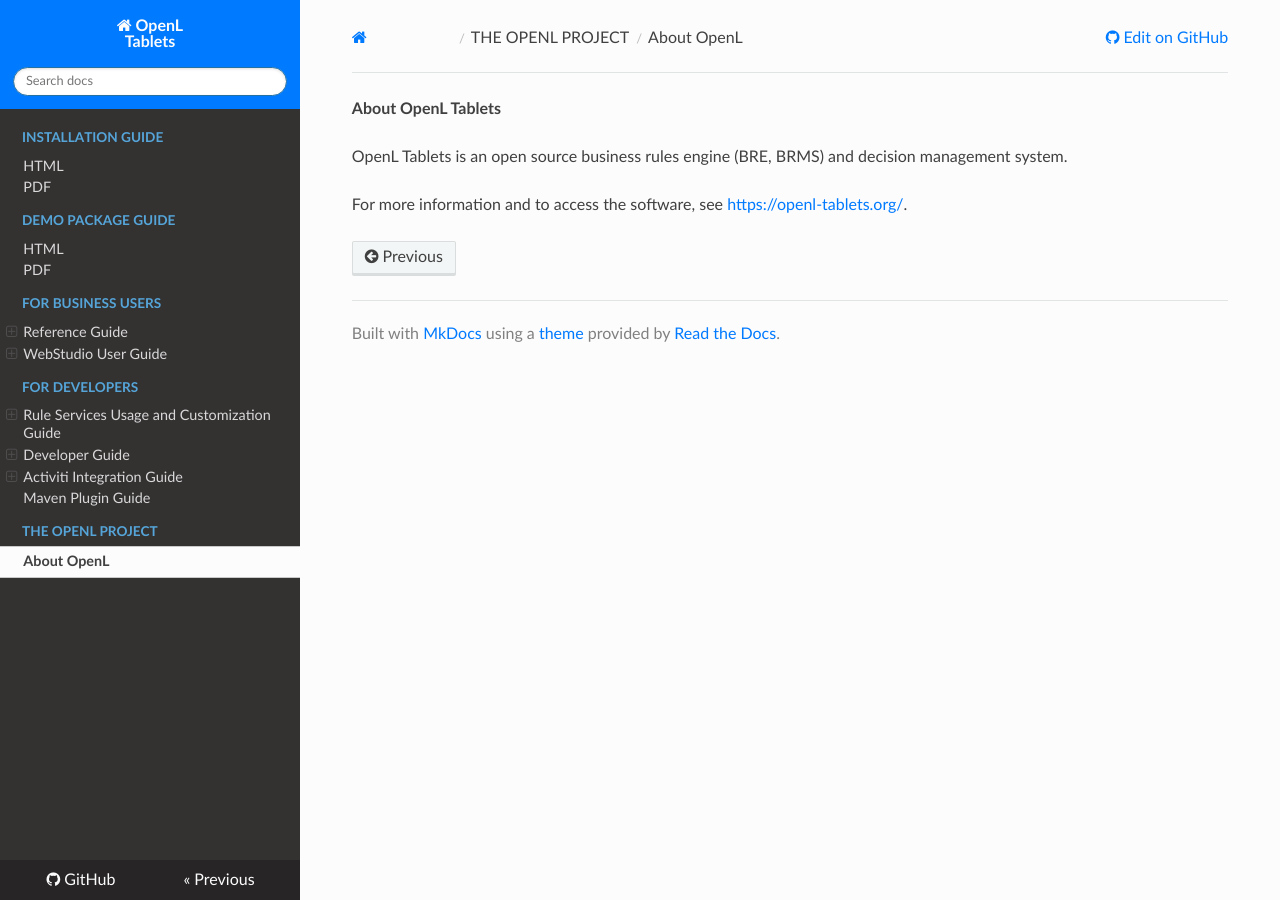
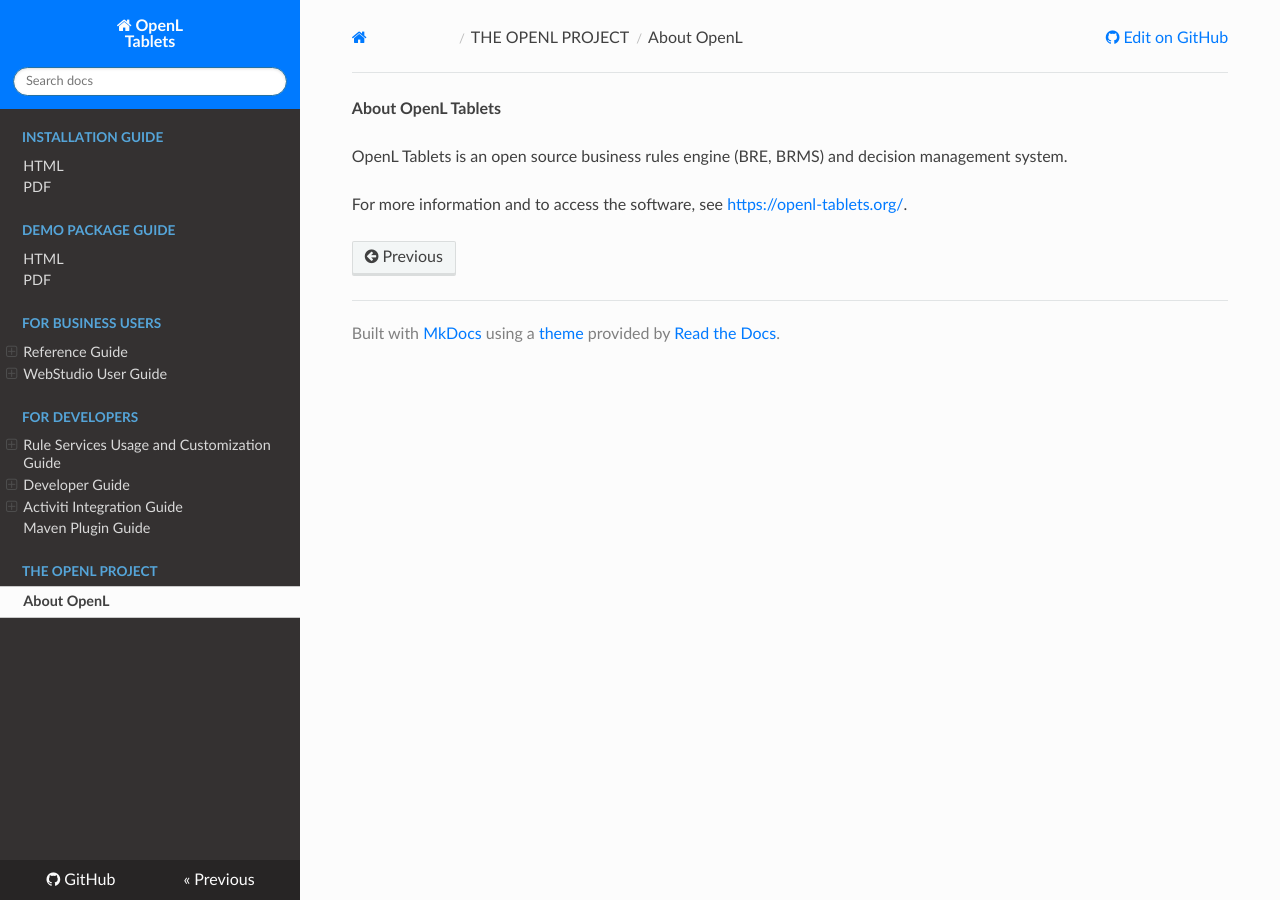
Before and after one commit to agradus/OpenLdocs, an MkDocs documentation site: the page built from docs/about.md, in a window 1280 px wide. Built offline with MkDocs 1.6.1, drawn with Linux system fonts in a browser that asks for light colours; nearby versions of some CDN libraries.

Commit message:
Update extra.css

```diff
--- a/docs/css/extra.css
+++ b/docs/css/extra.css
@@ -19,7 +19,7 @@
   margin-top: -2px;
   }
 
-.wy-menu-vertical header, .wy-menu-vertical p.caption {
+.wy-menu-vertical header, .wy-menu-vertical {
     margin: 2px 0 0;
 }
 
```
